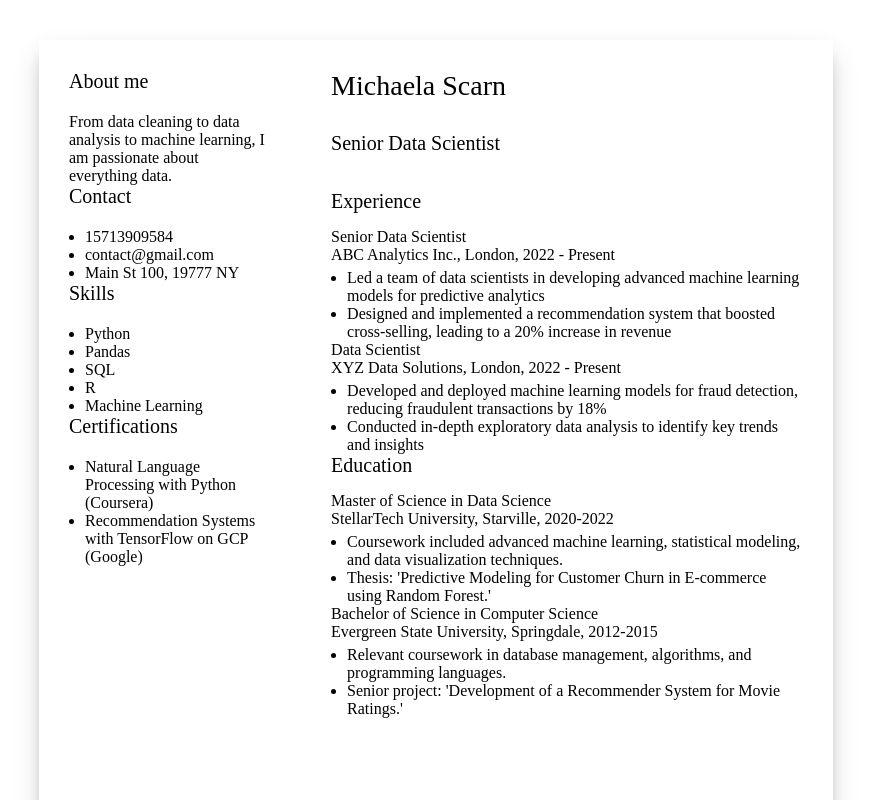
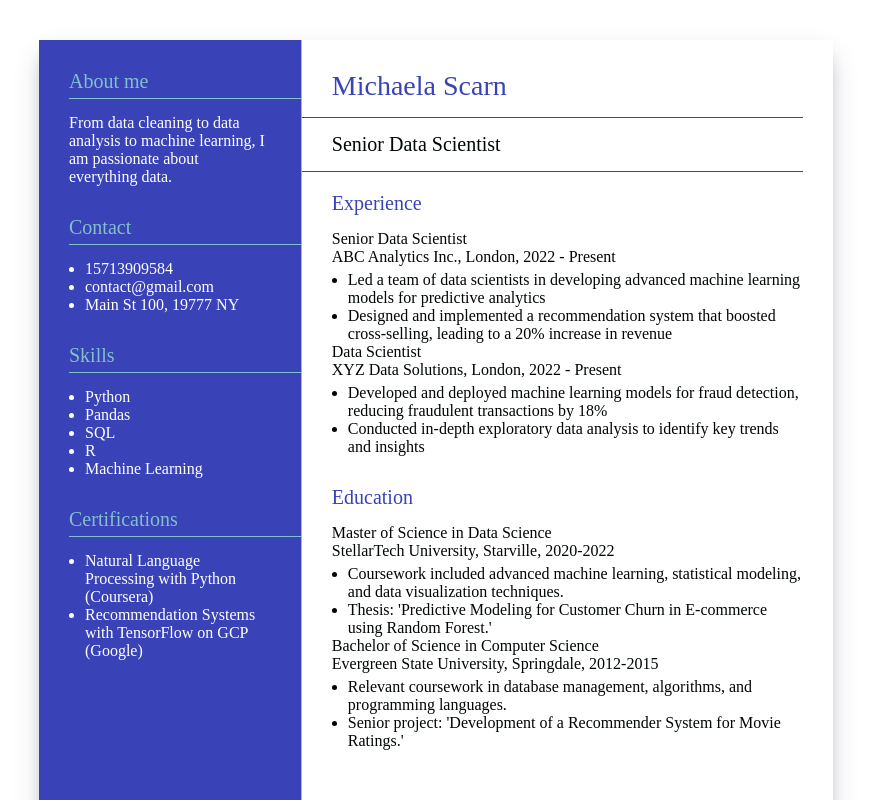
Before and after one commit to gervais-amoah/resume-builder, a Vue app: page / in a window 1280 px wide. Shown: the top 800 px of the page, without its empty margins (1-872 px from the left). Built offline with nearby package versions, Linux system fonts and the light colour scheme.

Commit message:
Improve the style

```diff
--- a/src/App.vue
+++ b/src/App.vue
@@ -2,6 +2,7 @@
   <main class="container">
     <div id="resume" class="d-flex">
       <div class="left-col">
+        <div class="resume-section">
           <h4 class="section-headline">
             About me
           </h4>
@@ -9,7 +10,9 @@
             From data cleaning to data analysis to machine learning,
             I am passionate about everything data.
           </div>
+        </div>
 
+        <div class="resume-section">
           <h4 class="section-headline">
             Contact
           </h4>
@@ -18,7 +21,9 @@
             <li>contact@gmail.com</li>
             <li>Main St 100, 19777 NY</li>
           </ul>
+        </div>
 
+        <div class="resume-section">
           <h4 class="section-headline">
             Skills
           </h4>
@@ -29,7 +34,9 @@
             <li>R</li>
             <li>Machine Learning</li>
           </ul>
+        </div>
 
+        <div class="resume-section">
           <h4 class="section-headline">
             Certifications
           </h4>
@@ -37,6 +44,7 @@
             <li>Natural Language Processing with Python (Coursera)</li>
             <li>Recommendation Systems with TensorFlow on GCP (Google)</li>
           </ul>
+        </div>
       </div>
 
       <div class="right-col">
@@ -46,13 +54,13 @@
         <div class="personal-title">
           Senior Data Scientist
         </div>
+
+        <div class="resume-section">
           <h4 class="section-headline">
             Experience
           </h4>
-
           <div>Senior Data Scientist</div>
           <div>ABC Analytics Inc., London, 2022 - Present</div>
-
           <ul>
             <li>
               Led a team of data scientists in developing advanced machine learning models for predictive analytics
@@ -62,23 +70,23 @@
               revenue
             </li>
           </ul>
-
           <div>Data Scientist</div>
           <div>XYZ Data Solutions, London, 2022 - Present</div>
-
           <ul>
             <li>
-            Developed and deployed machine learning models for fraud detection, reducing fraudulent transactions by 18%
+              Developed and deployed machine learning models for fraud detection, reducing fraudulent transactions by
+              18%
             </li>
             <li>
               Conducted in-depth exploratory data analysis to identify key trends and insights
             </li>
           </ul>
+        </div>
 
+        <div class="resume-section">
           <h4 class="section-headline">
             Education
           </h4>
-
           <div>Master of Science in Data Science</div>
           <div>StellarTech University, Starville, 2020-2022</div>
           <ul>
@@ -89,13 +97,13 @@
               Thesis: 'Predictive Modeling for Customer Churn in E-commerce using Random Forest.'
             </li>
           </ul>
-
           <div>Bachelor of Science in Computer Science</div>
           <div>Evergreen State University, Springdale, 2012-2015</div>
           <ul>
             <li>Relevant coursework in database management, algorithms, and programming languages.</li>
             <li>Senior project: 'Development of a Recommender System for Movie Ratings.'</li>
           </ul>
+        </div>
       </div>
     </div>
   </main>
--- a/src/assets/main.css
+++ b/src/assets/main.css
@@ -1,3 +1,12 @@
+:root {
+  --highlight-color-left: #82c0cc;
+  --background-color-left: #3943b7;
+  --text-color-left: #ffffff;
+  --highlight-color-right: #3943b7;
+  --background-color-right: #ffffff;
+  --text-color-right: #000505;
+}
+
 .container {
   margin: 40px auto;
   max-width: 1200px;
```
Lines whose indentation alone changed are shown as unchanged.
